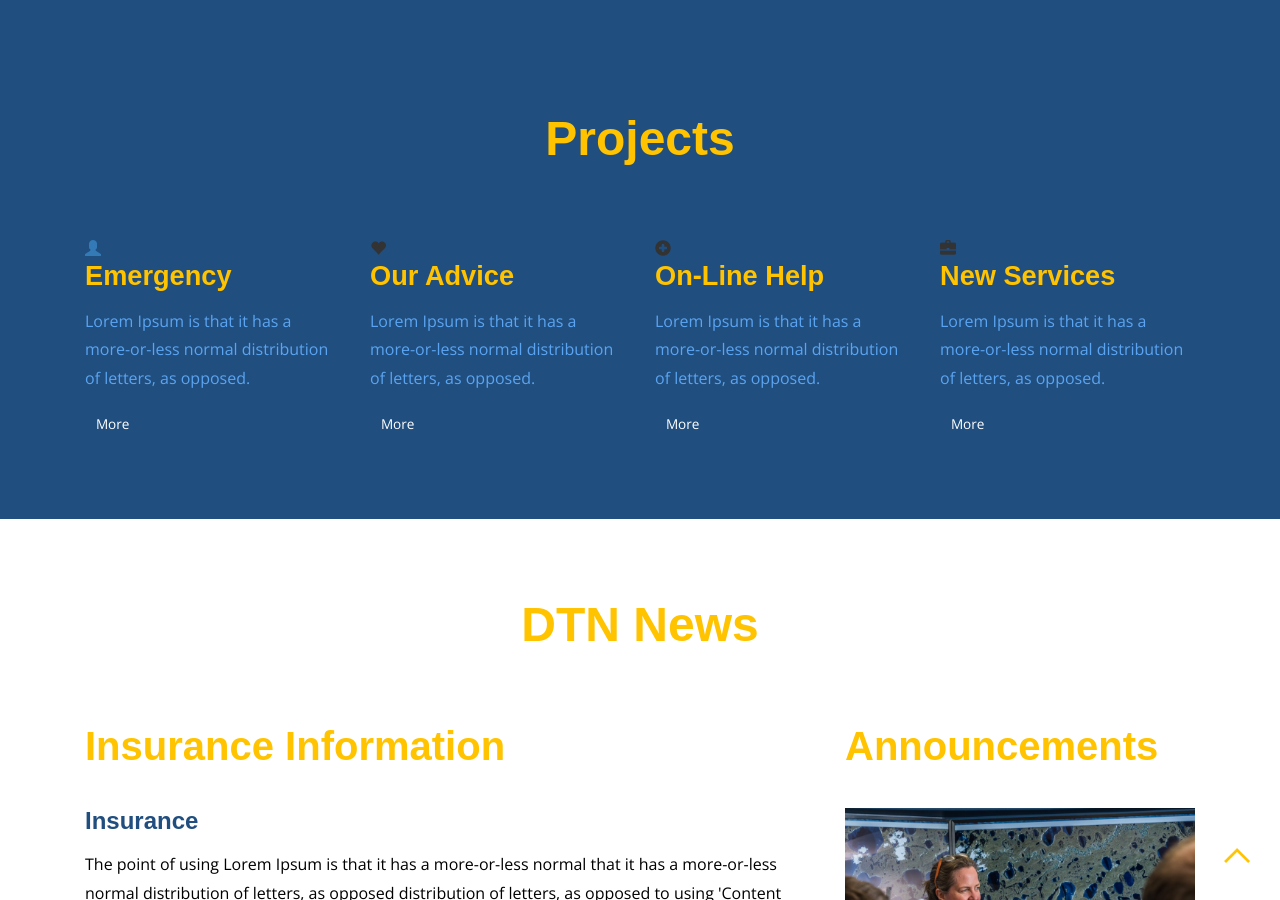
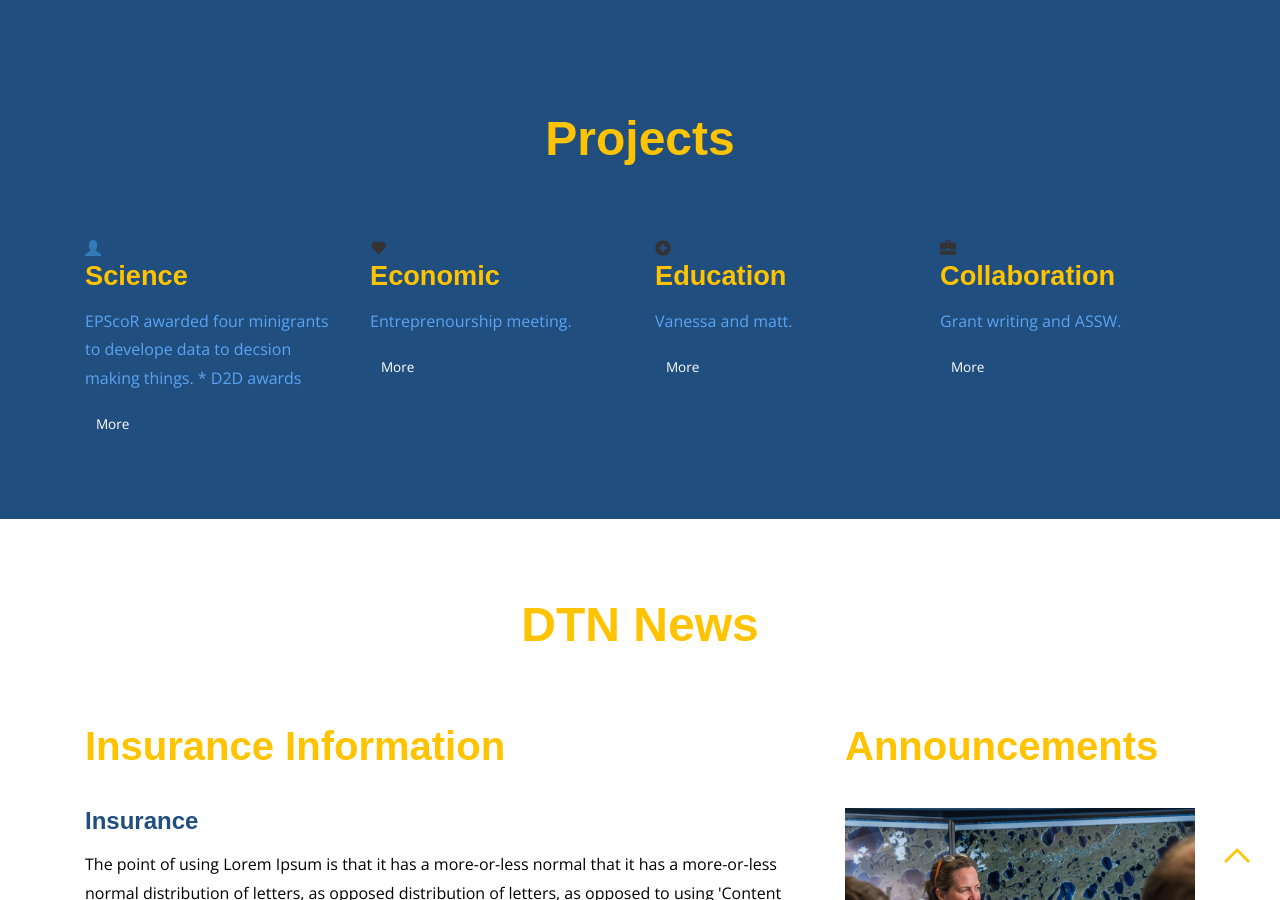
Before and after one commit to AK-NSF-EPSCoR/Vis-Space, a Jekyll site: the page built from new.html, in a window 1280 px wide and 900 px high, scrolled down 1695 px. Built offline with Jekyll 4.4.1, drawn with Linux system fonts in a browser that asks for light colours; some web fonts are replaced.

Commit message:
basic projects sketch

```diff
--- a/_includes/projects.html
+++ b/_includes/projects.html
@@ -1,28 +1,36 @@
 <div class="projects" id="projects">
   <div class="container">
     <h6>Projects</h6>
+
     <div class="col-md-3 projects-left">
       <span class="glyphicon glyphicon-user" aria-hidden="true"></span>
-      <h3>Emergency</h3>
-      <P>Lorem Ipsum is that it has a more-or-less normal distribution of letters, as opposed.</p>
+      <h3>Science</h3>
+      <P>EPScoR awarded four minigrants to develope data to decsion making things.
+        * D2D awards
+      </p>
       <a class="hvr-shutter-in-horizontal" href="#">More</a>
     </div>
     <div class="col-md-3 projects-left">
       <span class="glyphicon glyphicon-heart" aria-hidden="true"></span>
-      <h3>Our Advice</h3>
-      <P>Lorem Ipsum is that it has a more-or-less normal distribution of letters, as opposed.</p>
+      <h3>Economic</h3>
+      <P>
+        Entreprenourship meeting.
+      </p>
       <a class="hvr-shutter-in-horizontal" href="#">More</a>
     </div>
     <div class="col-md-3 projects-left">
       <span class="glyphicon glyphicon-plus-sign" aria-hidden="true"></span>
-      <h3>On-Line Help</h3>
-      <P>Lorem Ipsum is that it has a more-or-less normal distribution of letters, as opposed.</p>
+      <h3>Education</h3>
+      <P>Vanessa and matt.
+      </p>
       <a class="hvr-shutter-in-horizontal" href="#">More</a>
     </div>
     <div class="col-md-3 projects-left">
       <span class="glyphicon glyphicon-briefcase" aria-hidden="true"></span>
-      <h3>New Services</h3>
-      <P>Lorem Ipsum is that it has a more-or-less normal distribution of letters, as opposed.</p>
+      <h3>Collaboration</h3>
+      <P>
+        Grant writing and ASSW.
+      </p>
       <a class="hvr-shutter-in-horizontal" href="#">More</a>
     </div>
     <div class="clearfix"></div>
```
